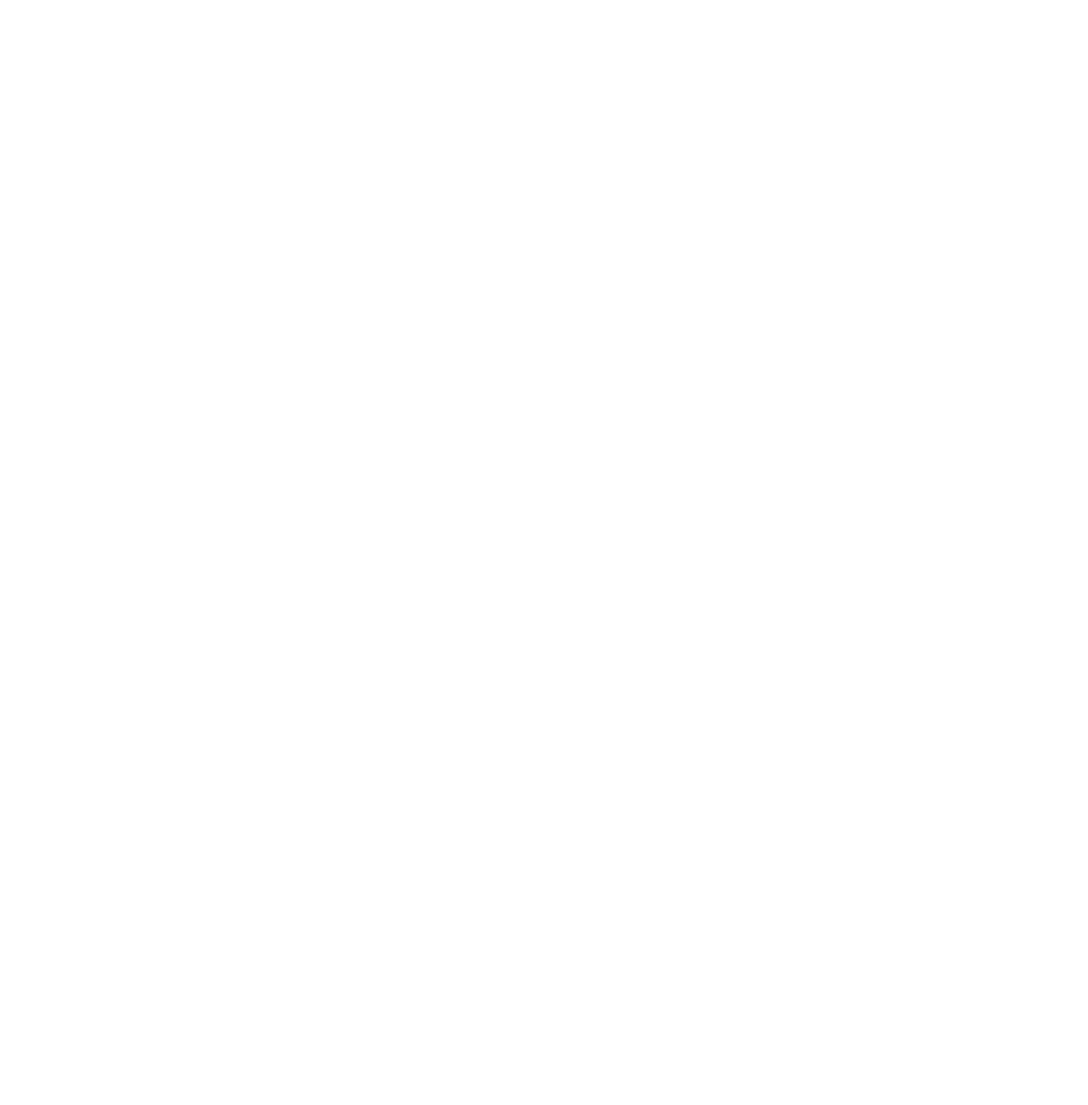
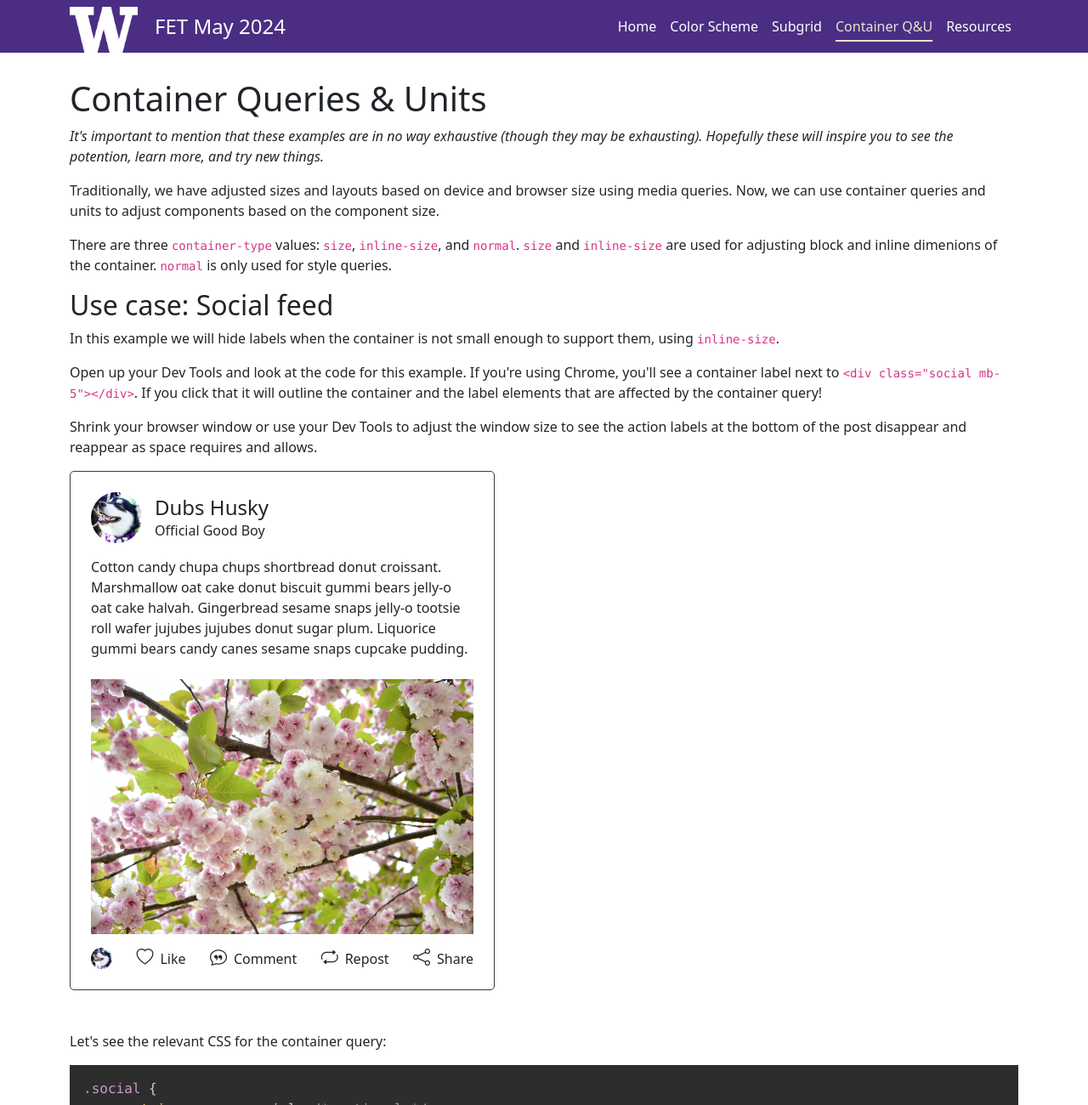
Before and after one commit to tjsuw/modern-css-2024, a website: page container.html in a window 1280 px wide. Shown: the top 1300 px of the page at 85% size. Before the commit the page ends 800 px from the top, so only its background shows below. Drawn offline with nearby package versions, Linux system fonts and the light colour scheme.

Commit message:
adding container queries

```diff
--- a/container.html
+++ b/container.html
@@ -0,0 +1,160 @@
+<!doctype html>
+<html lang="en">
+	<head>
+		<meta charset="UTF-8">
+		<meta name="viewport" content="width=device-width, initial-scale=1">
+		<meta http-equiv="X-UA-Compatible" content="ie=edge">
+		<title>Container Queries &amp; Units &mdash; A guided tour of cutting-edge CSS you can use now</title>
+		<link rel="stylesheet" href="./node_modules/bootstrap/dist/css/bootstrap.min.css">
+		<link rel="stylesheet" href="./style.css">
+		<link rel="stylesheet" href="prism/prism.css">
+		<link rel="stylesheet" href="https://cdn.jsdelivr.net/npm/bootstrap-icons@1.11.3/font/bootstrap-icons.min.css">
+		<link rel="icon" href="./favicon.ico" type="image/x-icon">
+	</head>
+	<body>
+		<header>
+			<nav class="navbar navbar-expand-lg has-husky-purple-background-color">
+				<div class="container">
+					<div class="d-flex">
+						<a href="https://www.washington.edu/"><img class="logo" src="assets/W-Logo_White.png" alt="UW logo" width="80"></a>
+						<a class="navbar-brand has-white-color" href="index.html">FET May 2024</a>
+					</div>
+					<ul class="navbar-nav mb-2 mb-lg-0">
+						<li class="nav-item">
+							<a class="nav-link has-white-color" aria-current="page" href="index.html">Home</a>
+						</li>
+						<li class="nav-item">
+							<a class="nav-link has-white-color" href="color-scheme.html">Color Scheme</a>
+						</li>
+						<li class="nav-item">
+							<a class="nav-link has-white-color" href="subgrid.html">Subgrid</a>
+						</li>
+						<li class="nav-item">
+							<a class="nav-link has-white-color active" href="container.html">Container Q&U</a>
+						</li>
+						<li class="nav-item">
+							<a class="nav-link has-white-color" href="resources.html">Resources</a>
+						</li>
+					</ul>
+				</div>
+			</nav>
+		</header>
+		<main class="container">
+			<h1>Container Queries &amp; Units</h1>
+			<section id="container-queries">
+				<p><em>It's important to mention that these examples are in no way exhaustive (though they may be exhausting). Hopefully these will inspire you to see the potention, learn more, and try new things.</em></p>
+
+				<p>Traditionally, we have adjusted sizes and layouts based on device and browser size using media queries. Now, we can use container queries and units to adjust components based on the component size.</p>
+
+				<p>There are three <code>container-type</code> values: <code>size</code>, <code>inline-size</code>, and <code>normal</code>. <code>size</code> and <code>inline-size</code> are used for adjusting block and inline dimenions of the container. <code>normal</code> is only used for style queries.</p>
+
+				<h2>Use case: Social feed</h2>
+				<p>In this example we will hide labels when the container is not small enough to support them, using <code>inline-size</code>.</p>
+
+				<p>Open up your Dev Tools and look at the code for this example. If you're using Chrome, you'll see a container label next to <code>&lt;div class="social mb-5"&gt;&lt;/div&gt;</code>. If you click that it will outline the container and the label elements that are affected by the container query!</p>
+
+				<p>Shrink your browser window or use your Dev Tools to adjust the window size to see the action labels at the bottom of the post disappear and reappear as space requires and allows.</p>
+
+				<div class="social mb-5">
+					<div class="post">
+						<div class="heading">
+							<img class="profile-pic" src="assets/dubs.jpg" alt="Dubs!">
+							<div class="personal-info">
+								<h4>Dubs Husky</h4>
+								<p>Official Good Boy</p>
+							</div>
+						</div>
+						<div class="content">
+							<p>Cotton candy chupa chups shortbread donut croissant. Marshmallow oat cake donut biscuit gummi bears jelly-o oat cake halvah. Gingerbread sesame snaps jelly-o tootsie roll wafer jujubes jujubes donut sugar plum. Liquorice gummi bears candy canes sesame snaps cupcake pudding.</p>
+							<img src="assets/cb12.jpg" alt="I'm your cherry blossom baby.">
+						</div>
+						<div class="actions">
+							<img class="profile-icon" src="assets/dubs.jpg" alt="profile icon">
+							<div><i class="bi bi-heart"></i><span class="label">Like</span></div>
+							<div><i class="bi bi-chat-quote"></i><span class="label">Comment</span></div>
+							<div><i class="bi bi-repeat"></i><span class="label">Repost</span></div>
+							<div><i class="bi bi-share"></i><span class="label">Share</span></div>
+						</div>
+					</div>
+				</div>
+
+				<p>Let's see the relevant CSS for the container query:</p>
+
+				<pre><code class="lang-css">.social {
+	container-name: social; /* optional */
+	container-type: inline-size;
+}
+
+@container social (min-width: 450px) {
+	.label {
+		display: block;
+	}
+}
+
+@container social (max-width: 449px) {
+	.label {
+		display: none;
+	}
+}</code></pre>
+
+				<h2 class="mt-5">Container query units</h2>
+				<p>You've likely used viewport units to adjust sizing, perhaps to have a full width and/or full height image. You can now also use query units that are scoped to the container.</p>
+
+				From MDN, the container query length units are:
+
+				<ul>
+					<li><code>cqw</code>: 1% of a query container's width</li>
+					<li><code>cqh</code>: 1% of a query container's height</li>
+					<li><code>cqi</code>: 1% of a query container's inline size</li>
+					<li><code>cqb</code>: 1% of a query container's block size</li>
+					<li><code>cqmin</code>: The smaller value of either cqi or cqb</li>
+					<li><code>cqmax</code>: The larger value of either cqi or cqb</li>
+				</ul>
+
+				<p>A common use case for container units is to adjust the font size based on the container size.</p>
+
+				<p>Shrink your browser window or use your Dev Tools to adjust the window size to see the "Dubs Husky" text size adjust based on the size of the container.</p>
+
+				<div class="social query-units mb-5">
+					<div class="post">
+						<div class="heading">
+							<img class="profile-pic" src="assets/dubs.jpg" alt="Dubs!">
+							<div class="personal-info">
+								<h4>Dubs Husky</h4>
+								<p>Official Good Boy</p>
+							</div>
+						</div>
+						<div class="content">
+							<p>Cotton candy chupa chups shortbread donut croissant. Marshmallow oat cake donut biscuit gummi bears jelly-o oat cake halvah. Gingerbread sesame snaps jelly-o tootsie roll wafer jujubes jujubes donut sugar plum. Liquorice gummi bears candy canes sesame snaps cupcake pudding.</p>
+							<img src="assets/cb12.jpg" alt="I'm your cherry blossom baby.">
+						</div>
+						<div class="actions">
+							<img class="profile-icon" src="assets/dubs.jpg" alt="profile icon">
+							<div><i class="bi bi-heart"></i><span class="label">Like</span></div>
+							<div><i class="bi bi-chat-quote"></i><span class="label">Comment</span></div>
+							<div><i class="bi bi-repeat"></i><span class="label">Repost</span></div>
+							<div><i class="bi bi-share"></i><span class="label">Share</span></div>
+						</div>
+					</div>
+				</div>
+
+				<p>The relevant CSS to accomplish this:</p>
+
+				<pre><code class="lang-css">.query-units {
+	container-name: query-units; /* optional */
+	container-type: inline-size;
+}
+
+@container query-units (max-width: 500px) {
+	h4 {
+		font-size: max(1.5em, 1.23em + 2cqi);
+	}
+}</code></pre>
+
+			</section>
+
+		</main>
+		<script src="node_modules/bootstrap/dist/js/bootstrap.bundle.min.js"></script>
+		<script src="prism/prism.js"></script>
+	</body>
+</html>
--- a/style.css
+++ b/style.css
@@ -506,6 +506,104 @@ body {
 				}
 			}
 		}
+	}
 
+	#container-queries {
+		.social {
+			max-width: 500px;
+			container-name: social; /* optional */
+			container-type: inline-size;
+
+			&.query-units {
+				container-name: query-units;
+			}
+
+			.post {
+				border-radius: 5px;
+				border: 1px solid var(--wp--preset--color--black);
+				padding: 1.5rem;
+
+				.heading {
+					display: flex;
+					flex-direction: row;
+					align-items: center;
+					margin-bottom: 1rem;
+
+					.profile-pic {
+						width: 60px;
+						height: 60px;
+						object-fit: cover;
+						object-position: 20%;
+						border-radius: 50%;
+						margin-right: 15px;
+					}
+
+					.personal-info {
+						h4, p {
+							margin-bottom: 0;
+						}
+					}
+				}
+
+				.content {
+					img {
+						width: 100%;
+						height: auto;
+						margin: 0.5rem 0 1rem;
+					}
+				}
+
+				.actions {
+					display: flex;
+					flex-direction: row;
+					justify-content: space-between;
+					align-items: center;
+
+					.profile-icon {
+						width: 25px;
+						height: 25px;
+						object-fit: cover;
+						object-position: 20%;
+						border-radius: 50%;
+					}
+
+					div {
+						display: flex;
+						flex-direction: row;
+						align-items: center;
+
+						.bi {
+							margin-right: 0.5rem;
+
+							&:before {
+								font-size: 1.25rem;
+							}
+						}
+
+						.label {
+							font-size: 1rem;
+						}
+					}
+				}
+			}
+		}
+
+		@container social (min-width: 450px) {
+			.label {
+				display: block;
+			}
+		}
+
+		@container social (max-width: 449px) {
+			.label {
+				display: none;
+			}
+		}
+
+		@container query-units (max-width: 500px) {
+			h4 {
+				font-size: max(1.5em, 1.23em + 2cqi);
+			}
+		}
 	}
 }
```
Also changed, not shown: color-scheme.html (+3 -0 lines), index.html (+3 -0 lines), resources.html (+3 -0 lines), subgrid.html (+6 -0 lines).
